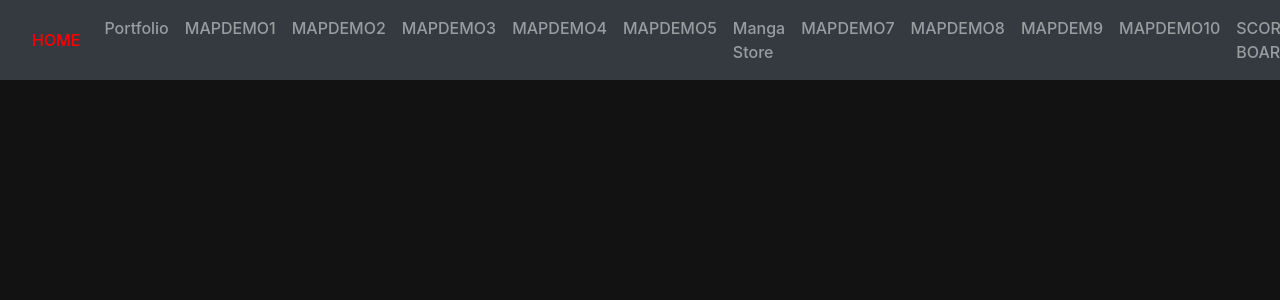
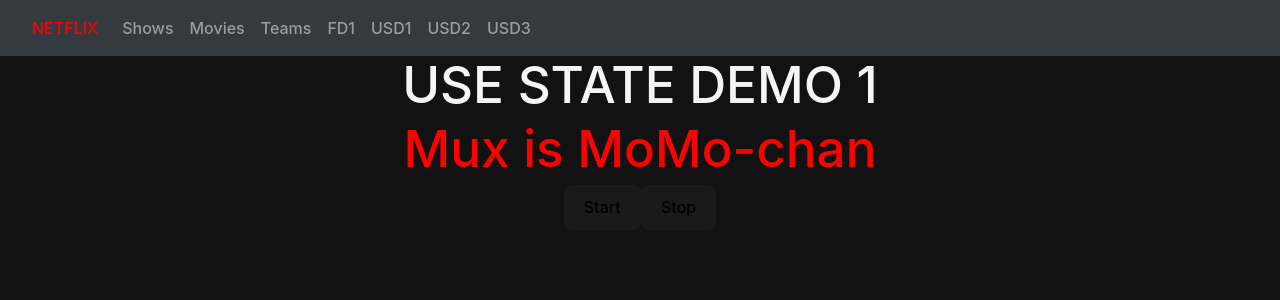
Before and after one commit to Rmt1575/Internship-Project, a React (Vite) app in the folder learning26/: page /usestatedemo2 in a window 1280 px wide. Shown: the top 300 px of the page. Built offline with nearby package versions, Linux system fonts and the light colour scheme.

Commit message:
6/2 daily tasks

```diff
--- a/learning26/src/App.jsx
+++ b/learning26/src/App.jsx
@@ -1,38 +1,41 @@
-import { useState } from 'react'
-import reactLogo from './assets/react.svg'
-import viteLogo from '/vite.svg'
-import './App.css'
+import { useState } from "react";
+import reactLogo from "./assets/react.svg";
+import viteLogo from "/vite.svg";
+import "./App.css";
 import { useEffect } from "react";
 
-import { HeaderComponent } from './components/HeaderComponent.jsx'
-import { FooterComponent } from './components/FooterComponent.jsx'
-import { ContentComponent } from './components/ContentComponent.jsx'
-import { Header1Component } from './components/Header1Component.jsx';
-import { Footer1Component } from './components/Footer1Component.jsx';
-import { MapDemo1 } from './components/MapDemo1.jsx';
-import { MapDemo2 } from './components/MapDemo2.jsx';
-import { MapDemo3 } from './components/MapDemo3.jsx';
-import { MapDemo4 } from './components/MapDemo4.jsx';
-import { MapDemo5 } from './components/MapDemo5.jsx';
-import { MapDemo6 } from './components/MapDemo6.jsx';
-import { MapDemo7 } from './components/MapDemo7.jsx';
-import { MapDemo8 } from './components/MapDemo8.jsx';
-import { MapDemo9 } from './components/MapDemo9.jsx';
-import { MapDemo10 } from './components/MapDemo10.jsx';
-import { Route, Routes } from 'react-router-dom';
-import NavBar from './components/NavBar.jsx';
-import { Home } from './components/Home.jsx';
-import { Error } from './components/Error.jsx';
-import { NetflixHome } from './components/NetflixHome.jsx';
-import { NetflixShows } from './components/NetflixShows.jsx';
-import { NetflixMovies } from './components/NetflixMovies.jsx';
-import { Watch } from './components/Watch.jsx';
-import { IPLTeams } from './components/IPLTeams.jsx';
-import { TeamDetails } from './components/TeamDetails.jsx';
-import { RouteComponent1 } from './components/RouteComponent1.jsx';
+import { HeaderComponent } from "./components/HeaderComponent.jsx";
+import { FooterComponent } from "./components/FooterComponent.jsx";
+import { ContentComponent } from "./components/ContentComponent.jsx";
+import { Header1Component } from "./components/Header1Component.jsx";
+import { Footer1Component } from "./components/Footer1Component.jsx";
+import { MapDemo1 } from "./components/MapDemo1.jsx";
+import { MapDemo2 } from "./components/MapDemo2.jsx";
+import { MapDemo3 } from "./components/MapDemo3.jsx";
+import { MapDemo4 } from "./components/MapDemo4.jsx";
+import { MapDemo5 } from "./components/MapDemo5.jsx";
+import { MapDemo6 } from "./components/MapDemo6.jsx";
+import { MapDemo7 } from "./components/MapDemo7.jsx";
+import { MapDemo8 } from "./components/MapDemo8.jsx";
+import { MapDemo9 } from "./components/MapDemo9.jsx";
+import { MapDemo10 } from "./components/MapDemo10.jsx";
+import { Route, Routes } from "react-router-dom";
+import NavBar from "./components/NavBar.jsx";
+import { Home } from "./components/Home.jsx";
+import { Error } from "./components/Error.jsx";
+import { NetflixHome } from "./components/NetflixHome.jsx";
+import { NetflixShows } from "./components/NetflixShows.jsx";
+import { NetflixMovies } from "./components/NetflixMovies.jsx";
+import { Watch } from "./components/Watch.jsx";
+import { IPLTeams } from "./components/IPLTeams.jsx";
+import { TeamDetails } from "./components/TeamDetails.jsx";
+import { RouteComponent1 } from "./components/RouteComponent1.jsx";
+import { FunctionDemo1 } from "./FunctionDemo1.jsx";
+import { UseStateDemo1 } from "./components/UseStateDemo1.jsx";
+import { UseStateDemo2 } from "./components/UseStateDemo2.jsx";
+import { UseStateDemo3 } from "./components/UseStateDemo3.jsx";
 
 function App() {
-
   useEffect(() => {
     const media = window.matchMedia("(prefers-color-scheme: dark)");
 
@@ -48,16 +51,20 @@ function App() {
 
   return (
     <div>
-      <NavBar/>
+      <NavBar />
       <Routes>
-        {/* <Route path='/' element={<NetflixHome/>}/>
-        <Route path='/netflixshows' element={<NetflixShows/>}/>
-        <Route path='/netflixmovies' element={<NetflixMovies/>}/>
-        <Route path='/iplteams' element={<IPLTeams/>}/>
-        <Route path='/watch/:name' element={<Watch/>}/>
-        <Route path='/teamdetails/:name' element={<TeamDetails/>}/>
-        <Route path='/*' element={<Error/>}/> */}
-        <Route path='/' element={<Home/>}/>
+        <Route path="/" element={<NetflixHome />} />
+        <Route path="/netflixshows" element={<NetflixShows />} />
+        <Route path="/netflixmovies" element={<NetflixMovies />} />
+        <Route path="/iplteams" element={<IPLTeams />} />
+        <Route path="/watch/:name" element={<Watch />} />
+        <Route path="/teamdetails/:name" element={<TeamDetails />} />
+        <Route path="/*" element={<Error />} />
+        <Route path="/functiondemo" element={<FunctionDemo1 />} />
+        <Route path="/usestatedemo1" element={<UseStateDemo1 />} />
+        <Route path="/usestatedemo2" element={<UseStateDemo2 />} />
+        <Route path="/usestatedemo3" element={<UseStateDemo3 />} />
+        {/* <Route path='/' element={<Home/>}/>
         <Route path='/Portfolio' element={<ContentComponent/>}/>
         <Route path='/MapDemo1' element={<MapDemo1/>}/>
         <Route path='/MapDemo2' element={<MapDemo2/>}/>
@@ -69,10 +76,10 @@ function App() {
         <Route path='/MapDemo8' element={<MapDemo8/>}/>
         <Route path='/MapDemo9' element={<MapDemo9/>}/>
         <Route path='/MapDemo10' element={<MapDemo10/>}/>
-        <Route path='/scoreboard' element={<RouteComponent1/>}/>
+        <Route path='/scoreboard' element={<RouteComponent1/>}/> */}
       </Routes>
     </div>
-  )
+  );
 }
 
-export default App
+export default App;
--- /dev/null
+++ b/learning26/src/FunctionDemo1.jsx
@@ -0,0 +1,18 @@
+import React from 'react'
+
+export const FunctionDemo1 = () => {
+    const test1 = () => {
+      alert("Function test1 is called...")
+    }
+    const test2 = (t2) => {
+      alert("Value of x : "+t2)
+    }
+  return (
+    <div style={{color:"whitesmoke" , textAlign:"center"}}>
+        <h1>Function Demo 1</h1>
+        <br/>
+        <button onClick={test1}>CLICK 1</button>
+        <button onClick={() => {test2(100)}}>CLICK 2</button>
+    </div>
+  )
+}
--- a/learning26/src/components/NavBar.jsx
+++ b/learning26/src/components/NavBar.jsx
@@ -5,12 +5,12 @@ export const NavBar = () => {
   return (
     <div>
       <nav class="navbar navbar-expand-lg navbar-dark bg-dark">
-        {/* <Link class="nav-link" to="/" style={{ color: "red" }}>
+        <Link class="nav-link" to="/" style={{ color: "red" }}>
           NETFLIX
+        </Link>
+        {/* <Link class="nav-link" to="/" style={{color: "red"}}>
+          HOME
         </Link> */}
-        <Link class="nav-link" to="/" style={{color: "red"}}>
-          HOME
-        </Link>
         <button
           class="navbar-toggler"
           type="button"
@@ -25,7 +25,7 @@ export const NavBar = () => {
 
         <div class="collapse navbar-collapse" id="navbarSupportedContent">
           <ul class="navbar-nav mr-auto">
-            {/* <li class="nav-item">
+            <li class="nav-item">
               <Link class="nav-link" to="/netflixshows">
                 Shows
               </Link>
@@ -39,8 +39,28 @@ export const NavBar = () => {
               <Link class="nav-link" to="/iplteams">
                 Teams
               </Link>
-            </li> */}
+            </li>
             <li class="nav-item">
+              <Link class="nav-link" to="/functiondemo">
+                FD1
+              </Link>
+            </li>
+            <li>
+              <Link class="nav-link" to="/usestatedemo1">
+                USD1
+              </Link>
+            </li>
+            <li>
+              <Link class="nav-link" to="/usestatedemo2">
+                USD2
+              </Link>
+            </li>
+            <li>
+              <Link class="nav-link" to="/usestatedemo3">
+                USD3
+              </Link>
+            </li>
+            {/* <li class="nav-item">
               <Link class="nav-link" to="/Portfolio">
                 Portfolio
               </Link>
@@ -99,7 +119,7 @@ export const NavBar = () => {
               <Link class="nav-link" to="/scoreboard">
                 SCORE BOARD
               </Link>
-            </li>
+            </li> */}
           </ul>
         </div>
       </nav>
--- /dev/null
+++ b/learning26/src/components/UseStateDemo1.jsx
@@ -0,0 +1,23 @@
+import React from "react";
+import { useState } from "react";
+
+export const UseStateDemo1 = () => {
+  const [count, setCount] = useState(0);
+  const increseCount = () => {
+    setCount(count + 1);
+    console.log("count after increse", count);
+  };
+  const decreaseCount = () => {
+    setCount(count - 1);
+    console.log("count after decrease", count);
+  };
+
+  return (
+    <div style={{ textAlign: "center", color: "whitesmoke" }}>
+      <h1>USE STATE DEMO 1</h1>
+      <h1>Count = {count}</h1>
+      <button onClick={increseCount}>+</button>
+      <button onClick={decreaseCount}>-</button>
+    </div>
+  );
+};
--- /dev/null
+++ b/learning26/src/components/UseStateDemo2.jsx
@@ -0,0 +1,25 @@
+import React, { useState } from "react";
+
+export const UseStateDemo2 = () => {
+  const [loading, setloading] = useState(true); //boolean
+  const setloader1 = () => {
+    setloading(false);
+  };
+  const setloader2 = () => {
+    setloading(true);
+  };
+
+  return (
+    <div style={{ textAlign: "center", color: "whitesmoke" }}>
+      <h1>USE STATE DEMO 1</h1>
+
+      {/* {loading == true ? <h1 style={{color:"red"}}>Mux is MoMo-chan</h1> : <h1 style={{color:"red"}}>Mux is MoMo-chan even if you stop</h1> } */}
+      {loading == true && <h1 style={{ color: "red" }}>Mux is MoMo-chan</h1>}
+      {loading == false && (
+        <h1 style={{ color: "red" }}>Mux is MoMo-chan even if you stop</h1>
+      )}
+      <button onClick={setloader2}>Start</button>
+      <button onClick={setloader1}>Stop</button>
+    </div>
+  );
+};
--- /dev/null
+++ b/learning26/src/components/UseStateDemo3.jsx
@@ -0,0 +1,22 @@
+import React, { useState } from "react";
+
+export const UseStateDemo3 = () => {
+  const [users, setUsers] = useState(["Rushang", "Mihir", "Rutvik"]);
+  const addUser = () => {
+    setUsers([...users, "Mux"]);
+  };
+
+  return (
+    <div style={{ textAlign: "center", color: "whitesmoke" }}>
+      <h1>USE STATE DEMO 3</h1>
+      {users.map((user, index) => {
+        return (
+          <li style={{ color: "red" }} key={index}>
+            {user}
+          </li>
+        );
+      })}
+      <button onClick={addUser}>ADD</button>
+    </div>
+  );
+};
```
Also changed, not shown: learning26/src/week 3.txt (added).
